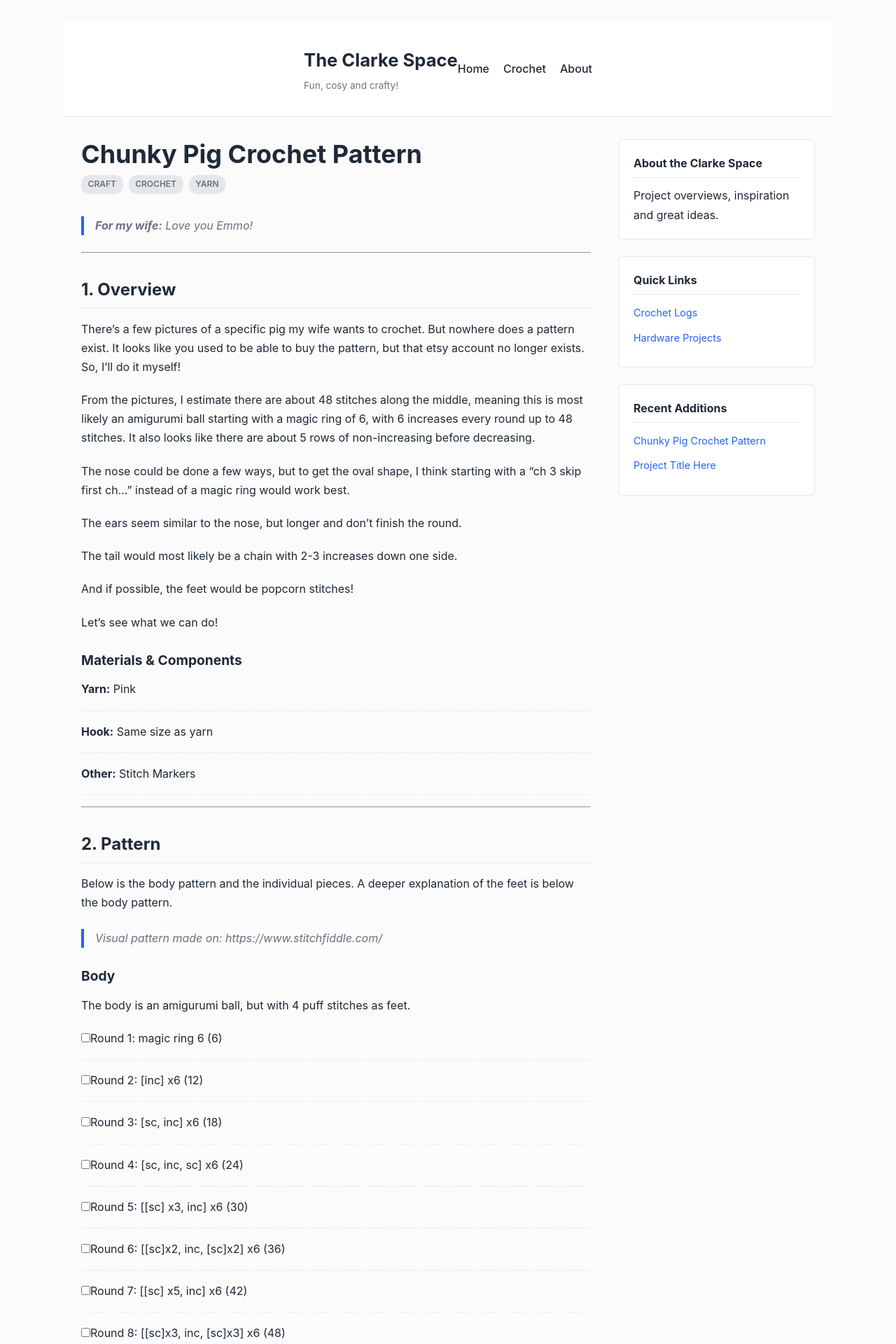
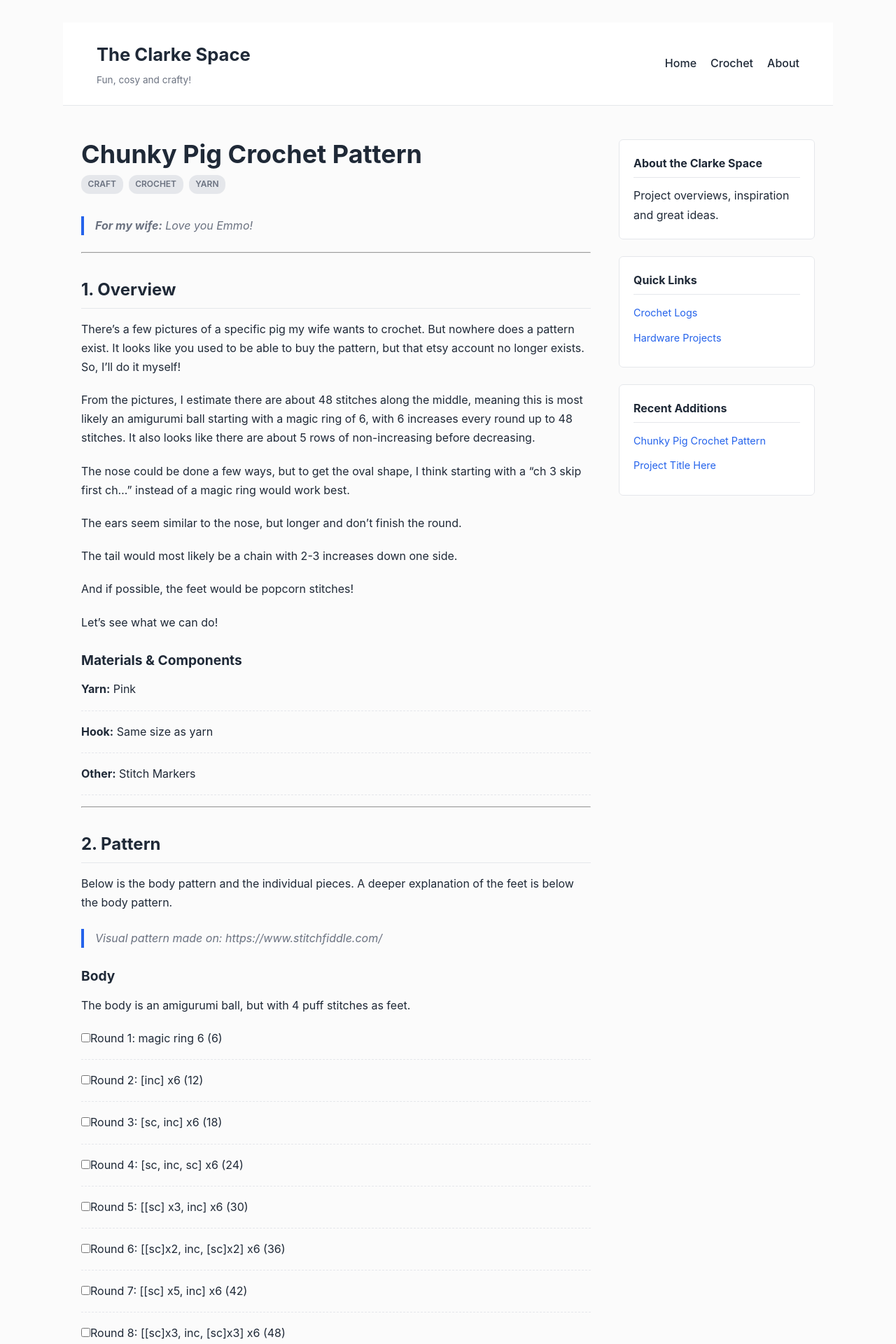
Before and after one commit to theclarkespace/clarkespace, a Jekyll site: the page built from _crochet/chunkypig.md, in a window 1280 px wide. Shown: the top 1920 px of the page at 70% size. Built offline with Jekyll 4.4.1, drawn with Linux system fonts in a browser that asks for light colours.

Commit message:
Update style.css
cleaned up

```diff
--- a/assets/css/style.css
+++ b/assets/css/style.css
@@ -1,3 +1,6 @@
+/* ==========================================
+   1. Theme Variables & Base Styles
+   ========================================== */
 :root {
   --bg-primary: #fbfbfb;
   --bg-surface: #ffffff;
@@ -21,7 +24,12 @@
   }
 }
 
-* { box-sizing: border-box; margin: 0; padding: 0; }
+*, *::before, *::after {
+  box-sizing: border-box;
+  margin: 0;
+  padding: 0;
+}
+
 body {
   background-color: var(--bg-primary);
   color: var(--text-main);
@@ -30,109 +38,20 @@ body {
   padding: 2rem 1rem;
 }
 
+/* ==========================================
+   2. Header & Navigation
+   ========================================== */
 .site-header {
-  max-width: var(--max-width);
+  background: var(--bg-surface);
+  border-bottom: 1px solid var(--border);
+  padding: 1.5rem 2rem;
+  max-width: 1100px;
   margin: 0 auto 3rem auto;
-  padding-bottom: 1rem;
-  border-bottom: 1px solid var(--border);
   display: flex;
   justify-content: space-between;
   align-items: center;
-}
-
-.site-title {
-  font-weight: 700;
-  font-size: 1.25rem;
-  color: var(--text-main);
-  text-decoration: none;
-}
-
-.container {
-  max-width: var(--max-width);
-  margin: 0 auto;
-}
-
-article h1 { font-size: 2.25rem; margin-bottom: 0.5rem; line-height: 1.2; }
-article h2 { font-size: 1.5rem; margin: 2rem 0 1rem 0; border-bottom: 1px solid var(--border); padding-bottom: 0.3rem; }
-article h3 { font-size: 1.2rem; margin: 1.5rem 0 0.75rem 0; }
-article p { margin-bottom: 1.25rem; }
-
-article blockquote {
-  border-left: 4px solid var(--accent);
-  padding-left: 1rem;
-  color: var(--text-muted);
-  margin: 1.5rem 0;
-  font-style: italic;
-}
-
-article code {
-  background: var(--code-bg);
-  padding: 0.2rem 0.4rem;
-  border-radius: 4px;
-  font-size: 0.9em;
-}
-
-article pre code {
-  display: block;
-  padding: 1rem;
-  overflow-x: auto;
-  border: 1px solid var(--border);
-}
-
-.meta-tags {
-  display: flex;
-  gap: 0.5rem;
-  margin-bottom: 2rem;
-}
-
-.tag {
-  background: var(--border);
-  color: var(--text-muted);
-  font-size: 0.75rem;
-  padding: 0.2rem 0.6rem;
-  border-radius: 12px;
-  text-transform: uppercase;
-  font-weight: 600;
-}
-
-/* Blog Article Header Meta */
-.post-meta {
-  font-size: 0.85rem;
-  color: var(--text-muted);
-  margin-bottom: 2rem;
-  padding-bottom: 1rem;
-  border-bottom: 1px solid var(--border);
-  display: flex;
-  gap: 1rem;
-  align-items: center;
-}
-
-/* Article List Styling on Index */
-article ul {
-  list-style-type: none;
-  padding: 0;
-}
-
-article ul li {
-  margin-bottom: 1rem;
-  padding-bottom: 1rem;
-  border-bottom: 1px dashed var(--border);
-}
-/* Layout Container */
-.layout-wrapper {
-  max-width: 1080px;
-  margin: 2rem auto;
-  padding: 0 1rem;
-  display: grid;
-  grid-template-columns: 1fr 280px;
-  gap: 2.5rem;
-}
-
-/* Header Styling */
-.site-header {
-  background: var(--bg-surface);
-  border-bottom: 1px solid var(--border);
-  padding: 1.5rem 0;
+  flex-wrap: wrap;
+  gap: 1.5rem;
 }
 
 .header-container {
@@ -142,6 +61,12 @@ article ul li {
   display: flex;
   justify-content: space-between;
   align-items: center;
+  width: 100%;
+}
+
+.site-branding {
+  display: flex;
+  flex-direction: column;
 }
 
 .site-title {
@@ -170,66 +95,114 @@ article ul li {
 
 .site-nav a:hover {
   color: var(--accent);
+  text-decoration: underline;
 }
 
-/* Main Content Area */
+/* ==========================================
+   3. Layout Structure & Containers
+   ========================================== */
+.container {
+  max-width: var(--max-width);
+  margin: 0 auto;
+}
+
+.layout-wrapper {
+  max-width: 1080px;
+  margin: 2rem auto;
+  padding: 0 1rem;
+  display: grid;
+  grid-template-columns: 1fr 280px;
+  gap: 2.5rem;
+}
+
 .main-content {
   min-width: 0; /* Prevents overflow issues with wide code blocks */
 }
 
-/* Sidebar & Widgets */
-.sidebar {
-  display: flex;
-  flex-direction: column;
-  gap: 1.5rem;
+/* ==========================================
+   4. Article Typography & Content
+   ========================================== */
+article h1 { font-size: 2.25rem; margin-bottom: 0.5rem; line-height: 1.2; }
+article h2 { font-size: 1.5rem; margin: 2rem 0 1rem 0; border-bottom: 1px solid var(--border); padding-bottom: 0.3rem; }
+article h3 { font-size: 1.2rem; margin: 1.5rem 0 0.75rem 0; }
+article p { margin-bottom: 1.25rem; }
+
+article blockquote {
+  border-left: 4px solid var(--accent);
+  padding-left: 1rem;
+  color: var(--text-muted);
+  margin: 1.5rem 0;
+  font-style: italic;
 }
 
-.widget {
-  background: var(--bg-surface);
-  border: 1px solid var(--border);
-  border-radius: 6px;
-  padding: 1.25rem;
+article code {
+  background: var(--code-bg);
+  padding: 0.2rem 0.4rem;
+  border-radius: 4px;
+  font-size: 0.9em;
 }
 
-.widget h3 {
-  font-size: 1rem;
-  margin-bottom: 0.75rem;
-  padding-bottom: 0.4rem;
-  border-bottom: 1px solid var(--border);
+article pre code {
+  display: block;
+  padding: 1rem;
+  overflow-x: auto;
+  border: 1px solid var(--border);
 }
 
-.widget ul {
-  list-style: none;
+/* Fluid, responsive image sizing for markdown content */
+article img,
+.main-content img {
+  max-width: 100%;
+  height: auto;
+  display: block;
+  margin: 1.5rem auto;
+  border-radius: 8px;
+}
+
+article ul {
+  list-style-type: none;
   padding: 0;
 }
 
-.widget ul li {
-  margin-bottom: 0.5rem;
+article ul li {
+  margin-bottom: 1rem;
+  padding-bottom: 1rem;
+  border-bottom: 1px dashed var(--border);
 }
 
-.widget ul li a {
-  color: var(--accent);
-  text-decoration: none;
-  font-size: 0.9rem;
+/* ==========================================
+   5. Metadata & Tags
+   ========================================== */
+.meta-tags {
+  display: flex;
+  gap: 0.5rem;
+  margin-bottom: 2rem;
 }
 
-/* Responsive Collapse for Small Screens */
-@media (max-width: 768px) {
-  .header-container {
-    flex-direction: column;
-    align-items: flex-start;
-    gap: 1rem;
-  }
+.tag {
+  background: var(--border);
+  color: var(--text-muted);
+  font-size: 0.75rem;
+  padding: 0.2rem 0.6rem;
+  border-radius: 12px;
+  text-transform: uppercase;
+  font-weight: 600;
+}
 
-  .layout-wrapper {
-    grid-template-columns: 1fr;
-  }
+.post-meta {
+  font-size: 0.85rem;
+  color: var(--text-muted);
+  margin-bottom: 2rem;
+  padding-bottom: 1rem;
+  border-bottom: 1px solid var(--border);
+  display: flex;
+  gap: 1rem;
+  align-items: center;
+}
 
-  .sidebar {
-    order: 2; /* Drops sidebar below main content on mobile */
-  }
-}
-/* Responsive Post Card Grid */
+/* ==========================================
+   6. Cards & Grids (Index & Collections)
+   ========================================== */
 .card-grid {
   display: grid;
   grid-template-columns: repeat(auto-fill, minmax(240px, 1fr));
@@ -289,55 +262,59 @@ article ul li {
   color: var(--text-muted);
 }
 
-/* Fluid, responsive image sizing for all markdown content */
-article img,
-.main-content img {
-  max-width: 100%;       /* Prevents images from exceeding their container width */
-  height: auto;          /* Maintains correct aspect ratio automatically */
-  display: block;        /* Prevents inline baseline alignment gaps */
-  margin: 1.5rem auto;   /* Centers images with vertical spacing */
-  border-radius: 8px;    /* Optional: soft corners matching your modern theme */
-}
-
-.site-header {
+/* ==========================================
+   7. Sidebar & Widgets
+   ========================================== */
+.sidebar {
   display: flex;
-  justify-content: space-between;
-  align-items: center;
-  flex-wrap: wrap;
-  gap: 1.5rem;
-  padding: 2rem 2.5rem;
-  border-bottom: 1px solid var(--border, #eaeaea);
-  max-width: 1100px;
-  margin: 0 auto;
-}
-
-.site-header .header-left h1 {
-  margin: 0;
-  font-size: 1.8rem;
-}
-
-.site-header .header-left h1 a {
-  text-decoration: none;
-  color: inherit;
-}
-
-.site-header .tagline {
-  margin: 0.25rem 0 0 0;
-  font-size: 0.95rem;
-  opacity: 0.8;
-}
-
-.site-header .header-nav {
-  display: flex;
+  flex-direction: column;
   gap: 1.5rem;
 }
 
-.site-header .header-nav a {
-  text-decoration: none;
-  font-weight: 500;
-  color: inherit;
+.widget {
+  background: var(--bg-surface);
+  border: 1px solid var(--border);
+  border-radius: 6px;
+  padding: 1.25rem;
 }
 
-.site-header .header-nav a:hover {
-  text-decoration: underline;
+.widget h3 {
+  font-size: 1rem;
+  margin-bottom: 0.75rem;
+  padding-bottom: 0.4rem;
+  border-bottom: 1px solid var(--border);
 }
+
+.widget ul {
+  list-style: none;
+  padding: 0;
+}
+
+.widget ul li {
+  margin-bottom: 0.5rem;
+}
+
+.widget ul li a {
+  color: var(--accent);
+  text-decoration: none;
+  font-size: 0.9rem;
+}
+
+/* ==========================================
+   8. Responsive Media Queries
+   ========================================== */
+@media (max-width: 768px) {
+  .header-container {
+    flex-direction: column;
+    align-items: flex-start;
+    gap: 1rem;
+  }
+
+  .layout-wrapper {
+    grid-template-columns: 1fr;
+  }
+
+  .sidebar {
+    order: 2; /* Drops sidebar below main content on mobile */
+  }
+}
```
